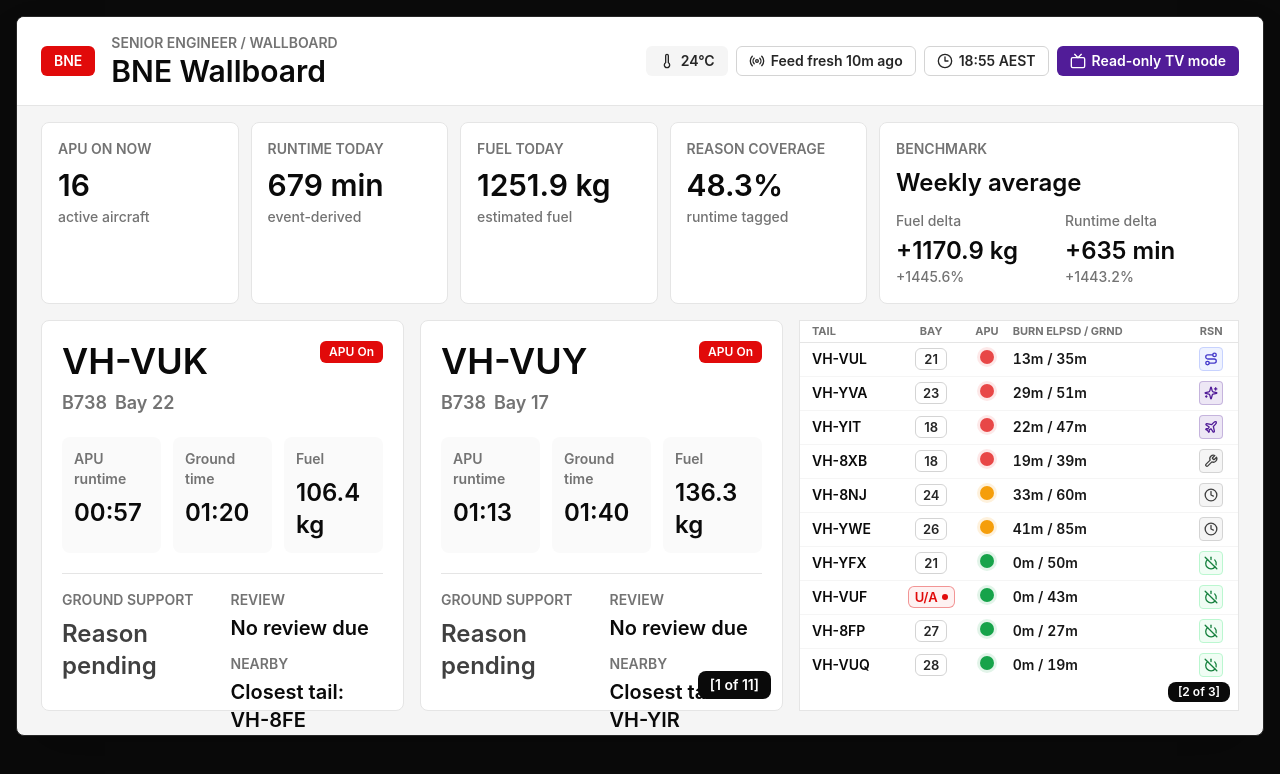
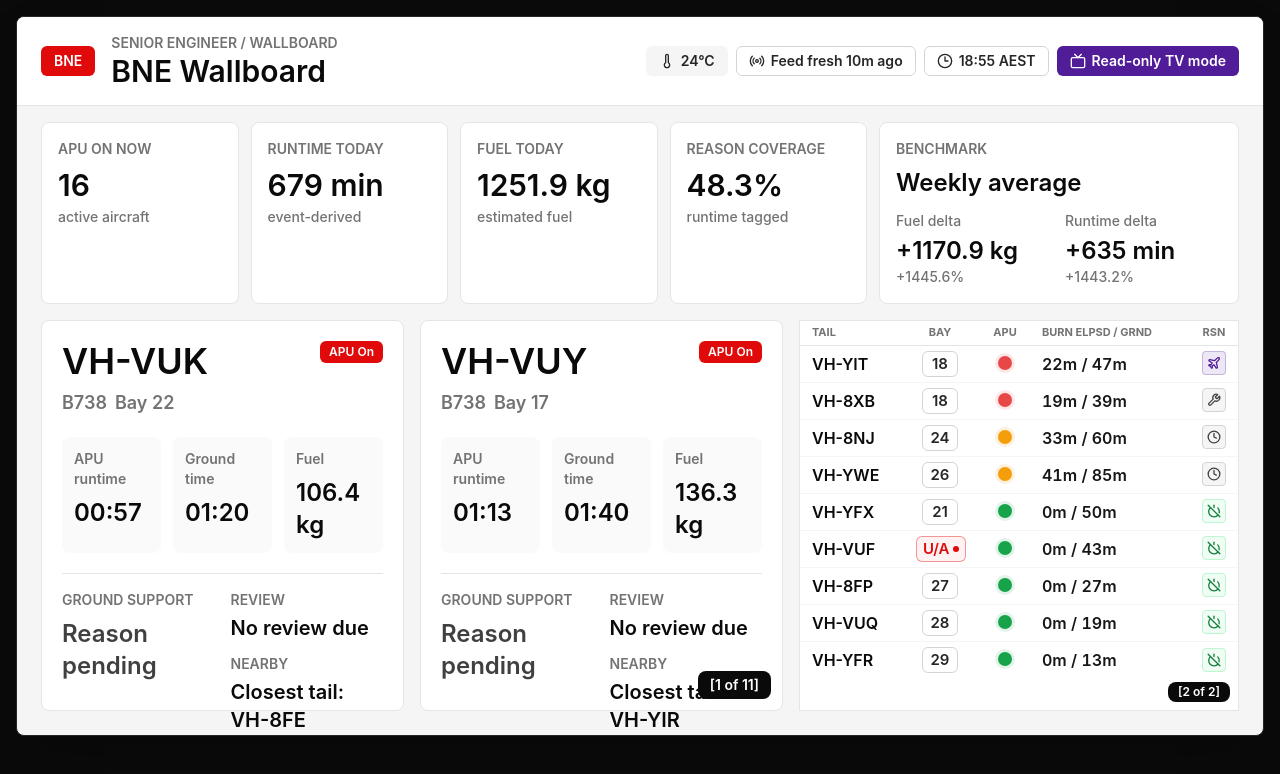
Before and after one commit to ben-dowden/APU-Alerting-Dashboard, a Next.js app: page /senior/bne/wallboard in a window 1280 px wide. Shown: the top 774 px of the page. Built offline with nearby package versions, Linux system fonts and the light colour scheme.

Commit message:
fix:expand-wallboard-ops-table-density

```diff
--- a/components/wallboard/wallboard-side-index.tsx
+++ b/components/wallboard/wallboard-side-index.tsx
@@ -11,7 +11,7 @@ type WallboardSideIndexProps = {
   aircraft: AircraftCardReadModel[];
 };
 
-const rowsPerPage = 10;
+const rowsPerPage = 12;
 const rotationIntervalMs = 5000;
 
 const chunkAircraft = (aircraft: AircraftCardReadModel[]) => {
@@ -113,14 +113,14 @@ export function WallboardSideIndex({ aircraft }: WallboardSideIndexProps) {
       <div className="min-h-0 flex-1 overflow-hidden">
         <table
           aria-label="Wallboard ground aircraft ops table"
-          className="w-full table-fixed border-collapse text-left"
+          className="h-[calc(100%-2rem)] w-full table-fixed border-collapse text-left"
         >
           <thead className="sticky top-0 z-10 bg-white">
-            <tr className="h-[21px] border-b border-neutral-200 text-[11px] font-semibold uppercase leading-none tracking-normal text-neutral-500">
-              <th className="w-[94px] px-3 py-0">Tail</th>
-              <th className="w-[66px] px-2 py-0 text-center">Bay</th>
-              <th className="w-[42px] px-2 py-0 text-center">APU</th>
-              <th className="w-[170px] whitespace-nowrap px-1 py-0 text-left">Burn Elpsd / Grnd</th>
+            <tr className="h-6 border-b border-neutral-200 text-[11px] font-semibold uppercase leading-none tracking-normal text-neutral-500">
+              <th className="w-[104px] px-3 py-0">Tail</th>
+              <th className="w-[72px] px-3 py-0 text-center">Bay</th>
+              <th className="w-[58px] px-3 py-0 text-center">APU</th>
+              <th className="w-[154px] whitespace-nowrap px-2 py-0 text-left">Burn Elpsd / Grnd</th>
               <th className="w-[52px] px-3 py-0 text-center">Rsn</th>
             </tr>
           </thead>
@@ -130,24 +130,24 @@ export function WallboardSideIndex({ aircraft }: WallboardSideIndexProps) {
 
               return (
                 <tr
-                  className="h-[34px] border-b border-neutral-100 text-[14px] leading-5 last:border-b-0"
+                  className="border-b border-neutral-100 text-base leading-6 last:border-b-0"
                   data-tail={item.tail}
                   data-urgency-rank={item.urgencyRank}
                   key={item.tail}
                 >
                   <th
-                    className="h-[34px] truncate px-3 py-0 font-semibold text-neutral-950"
+                    className="truncate px-3 py-0 font-semibold text-neutral-950"
                     scope="row"
                   >
                     {item.tail}
                   </th>
-                  <td className="h-[34px] px-2 py-0 text-center">
+                  <td className="px-3 py-0 text-center">
                     <Badge
                       aria-label={bay.isUnassigned ? "Unassigned bay" : `Bay ${bay.code}`}
                       className={
                         bay.isUnassigned
-                          ? "min-w-9 justify-center gap-1 border-virgin-red/40 bg-virgin-red/5 px-1.5 py-0 text-[13px] text-virgin-red"
-                          : "min-w-8 justify-center px-1.5 py-0 text-[13px]"
+                          ? "min-w-10 justify-center gap-1 border-virgin-red/40 bg-virgin-red/5 px-1.5 py-0 text-[15px] text-virgin-red"
+                          : "min-w-9 justify-center px-1.5 py-0 text-[15px]"
                       }
                       variant={bay.isUnassigned ? "outline" : "neutral"}
                     >
@@ -157,13 +157,13 @@ export function WallboardSideIndex({ aircraft }: WallboardSideIndexProps) {
                       ) : null}
                     </Badge>
                   </td>
-                  <td className="h-[34px] px-2 py-0 text-center">
+                  <td className="px-3 py-0 text-center">
                     <ApuStatusLed size="wallboard" status={apuLedStatus(item)} />
                   </td>
-                  <td className="h-[34px] px-1 py-0 text-left font-semibold tabular-nums text-neutral-900">
+                  <td className="px-2 py-0 text-left font-semibold tabular-nums text-neutral-900">
                     {compactMinutes(item.apuRuntimeMinutes)} / {compactMinutes(item.groundMinutes)}
                   </td>
-                  <td className="h-[34px] px-3 py-0 text-center">
+                  <td className="px-3 py-0 text-center">
                     <ReasonCharm label={apuSignal(item)} size="wallboard" />
                   </td>
                 </tr>
```
Also changed, not shown: 1 other file (tests, documents, lock files or other folders).
